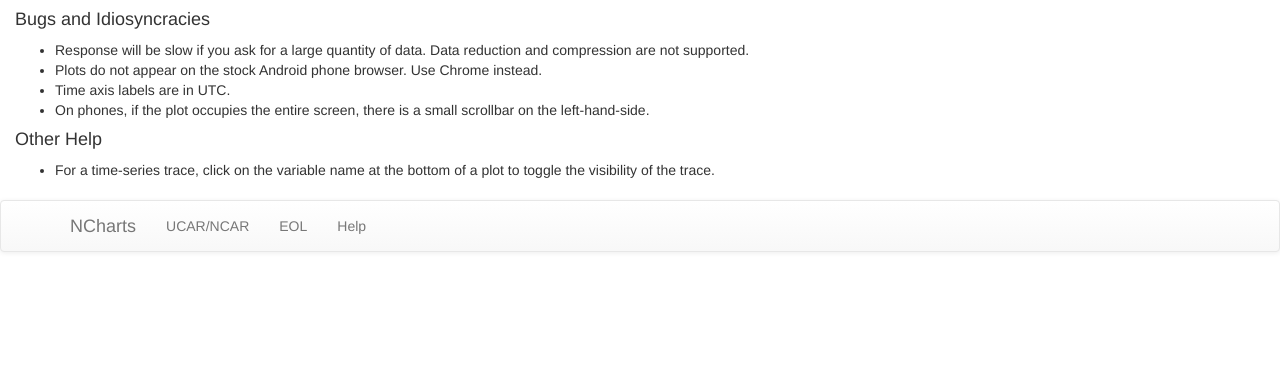
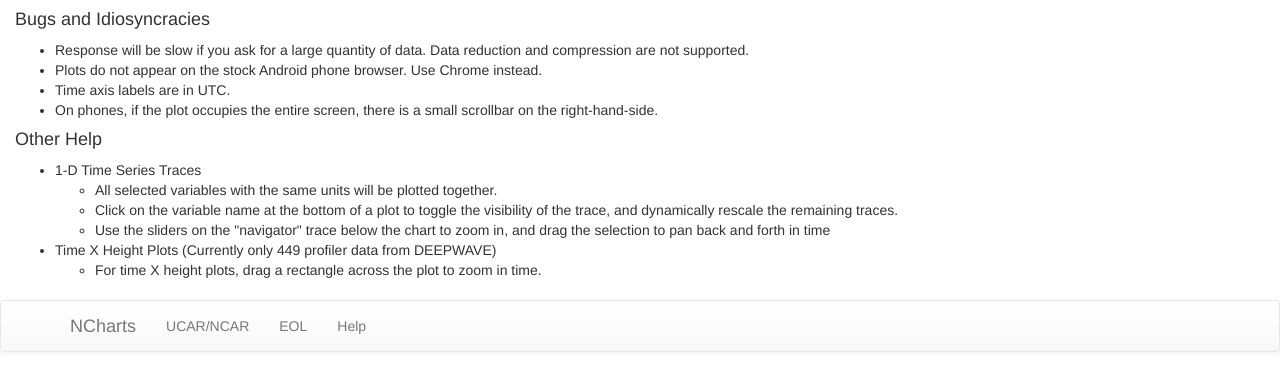
Before and after one commit to nguyenduchien1994/django-ncharts, a Django app: template ncharts/templates/ncharts/help.html in a window 1280 px wide. Shown: the part 178-569 px from the top of the page. Run offline with Django 3.2, Linux system fonts and the light colour scheme; the template is opened without the code that fills it, so the values that code supplies are empty; some libraries are stand-ins or nearby versions.

Commit message:
Added to help.html

```diff
--- a/ncharts/templates/ncharts/help.html
+++ b/ncharts/templates/ncharts/help.html
@@ -11,12 +11,21 @@
     <li>Response will be slow if you ask for a large quantity of data. Data reduction and compression are not supported.</li>
     <li>Plots do not appear on the stock Android phone browser. Use Chrome instead.</li>
     <li>Time axis labels are in UTC.</li>
-    <li>On phones, if the plot occupies the entire screen, there is a small scrollbar on the left-hand-side.</li>
+    <li>On phones, if the plot occupies the entire screen, there is a small scrollbar on the right-hand-side.</li>
 </ul>
 
 <h4>Other Help</h4>
 <ul>
-    <li>For a time-series trace, click on the variable name at the bottom of a plot to toggle the visibility of the trace.</li>
+    <li>1-D Time Series Traces</li>
+    <ul>
+        <li>All selected variables with the same units will be plotted together.</li>
+        <li>Click on the variable name at the bottom of a plot to toggle the visibility of the trace, and dynamically rescale the remaining traces.</li>
+        <li>Use the sliders on the "navigator" trace below the chart to zoom in, and drag the selection to pan back and forth in time</li>
+    </ul>
+    <li>Time X Height Plots (Currently only 449 profiler data from DEEPWAVE)</li>
+    <ul>
+        <li>For time X height plots, drag a rectangle across the plot to zoom in time.</li>
+    </ul>
 </ul>
 
 {% endblock %}
```
